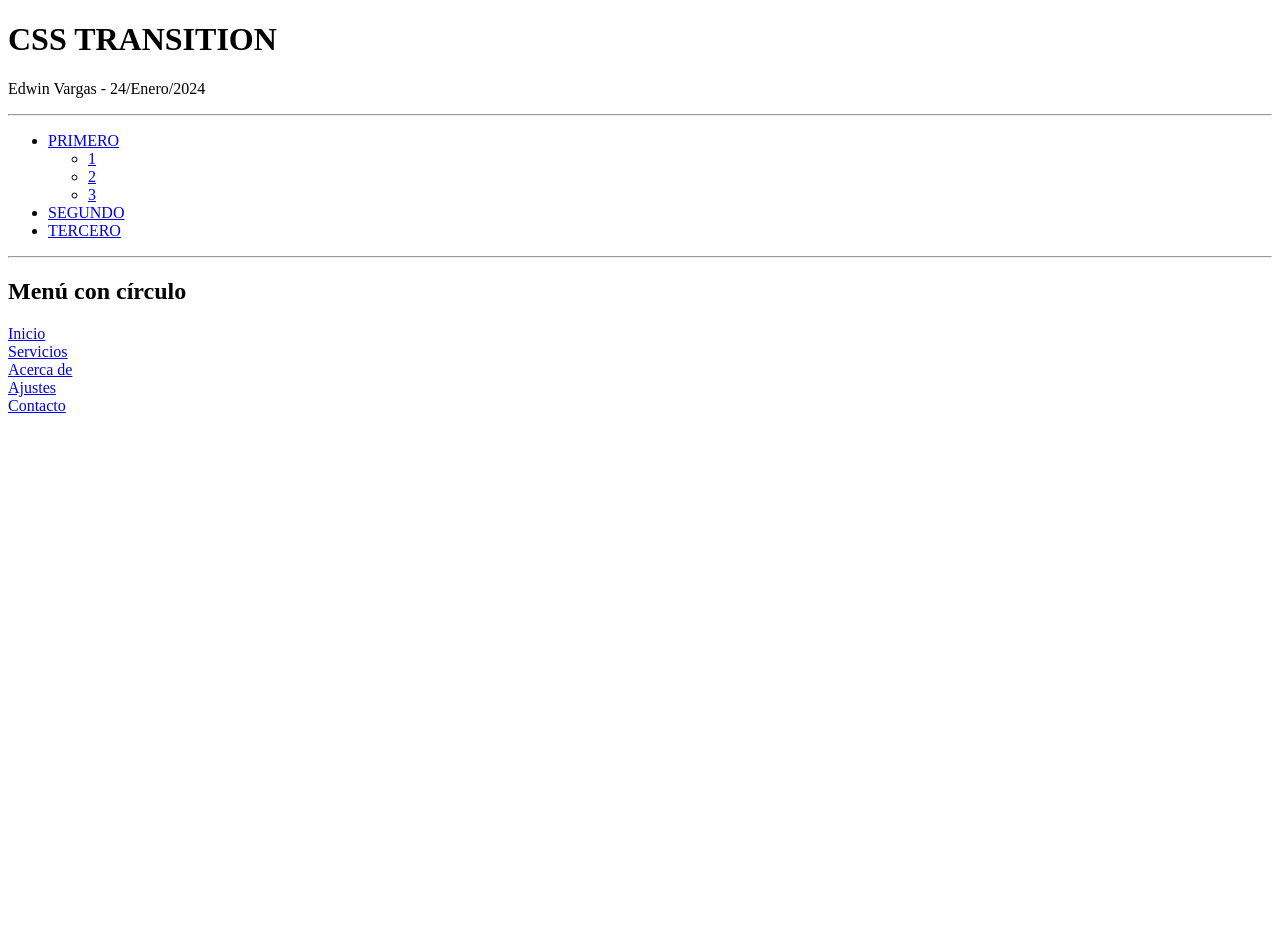
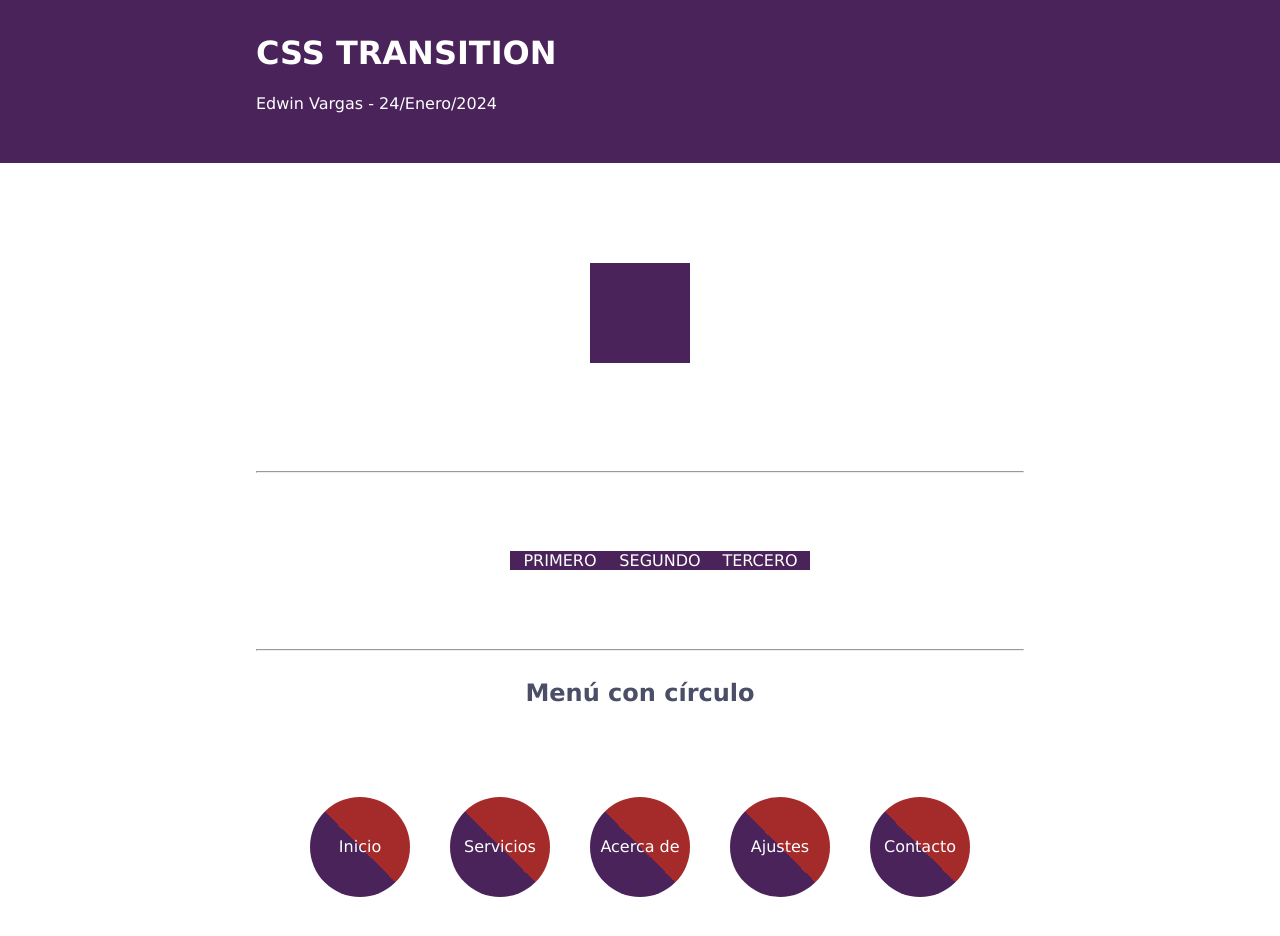
Before and after one commit to Matachora/MataVargasEdwinManuel, a plain HTML site: page U2/0129lunes_transiciones/menuConTransiciones.html in a window 1280 px wide. Before the commit the page ends 800 px from the top, so only its background shows below. Drawn offline with Linux system fonts and the light colour scheme.

Commit message:
el nombre del archivo css fue actualizado

```diff
--- a/U2/0129lunes_transiciones/menuConTransiciones.html
+++ b/U2/0129lunes_transiciones/menuConTransiciones.html
@@ -4,7 +4,7 @@
     <meta charset="UTF-8">
     <meta name="viewport" content="width=device-width, initial-scale=1.0">
     <title>CSS Transition</title>
-    <link rel="stylesheet" href="animaciones.css">
+    <link rel="stylesheet" href="menuConTransiciones.css">
 </head>
 <body>
     <div class="header">
```
